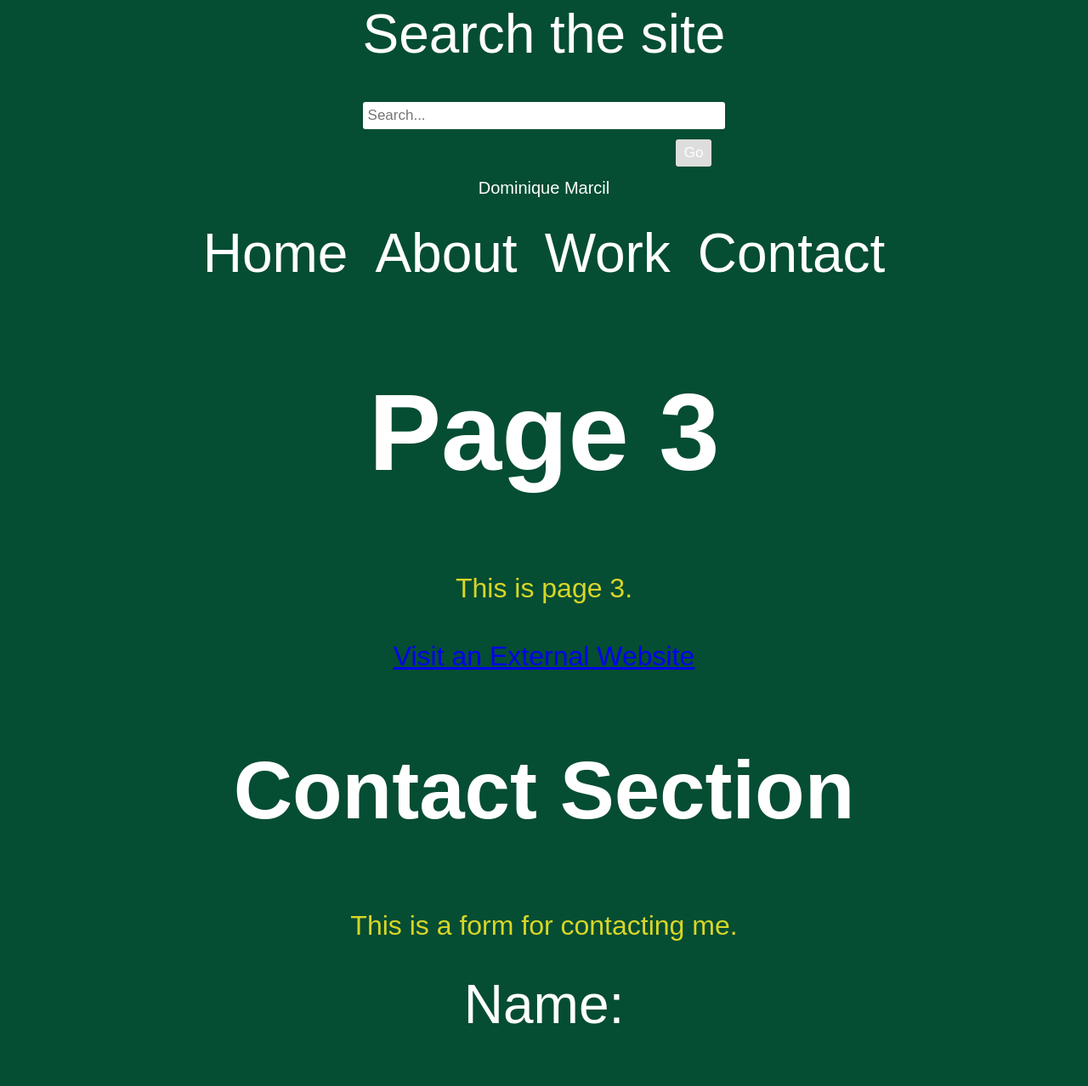
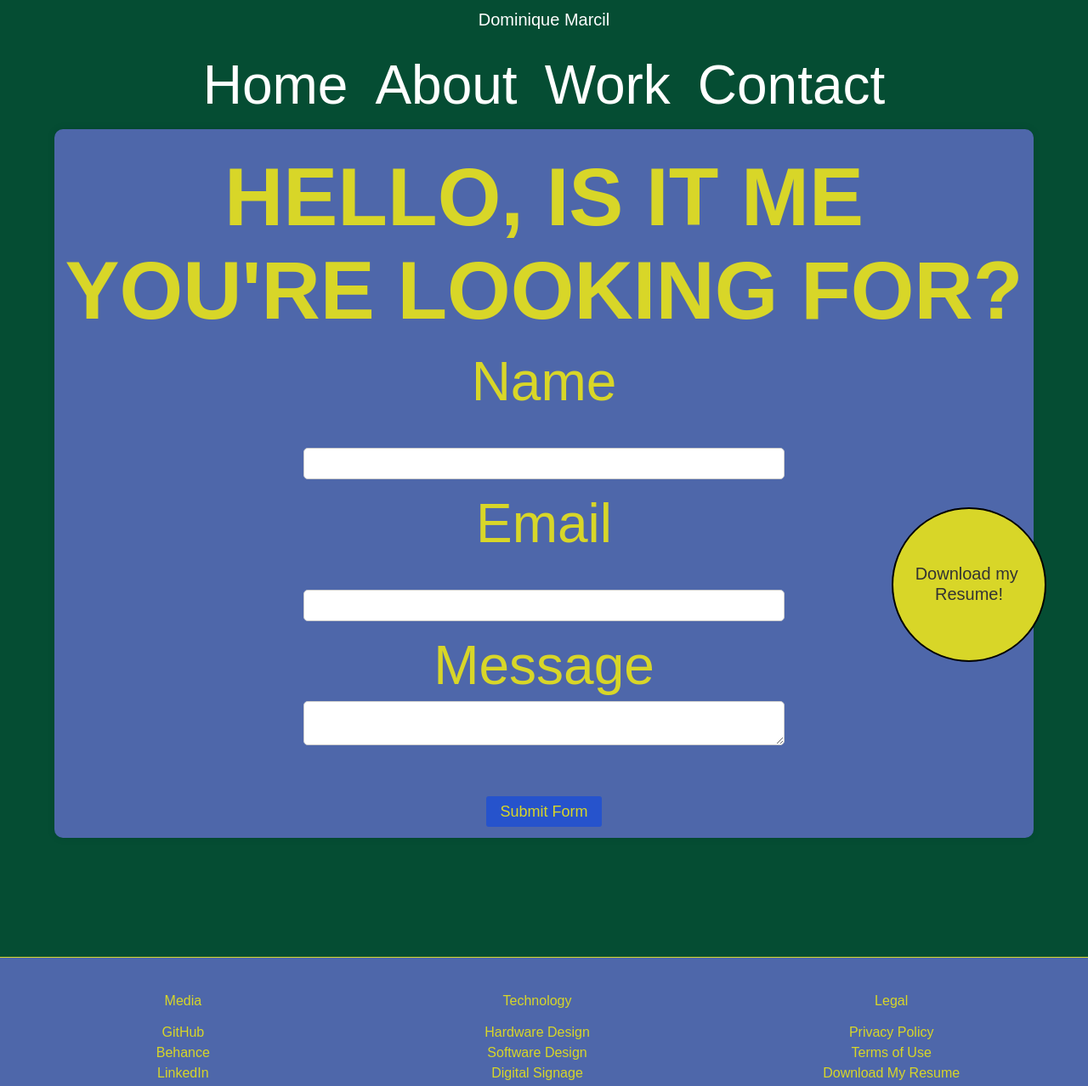
Before and after one commit to DominiqueMarcil/Dominique-Marcil-CMPS-266, a website: page contact.html in a window 1280 px wide. Shown: the part 2-1280 px from the top of the page at 85% size. Drawn offline with nearby package versions, Linux system fonts and the light colour scheme.

Commit message:
contact page edit

```diff
--- a/contact.html
+++ b/contact.html
@@ -18,39 +18,55 @@
                     <li class="nav-item"><a href="work.html" class="nav-link">Work</a></li>
                     <li class="nav-item"><a href="contact.html" class="nav-link">Contact</a></li>
                 </ul>
-                <div class="search-container">
-                    <label for="site-search" class="visually-hidden">Search the site</label>
-                    <input type="search" id="site-search" class="search-input" placeholder="Search..." aria-label="Search">
-                    <button class="search-button">Go</button>
-                </div>
             </div>
         </nav>
     </header>
     <main>
-        <h1>Page 3</h1>
-        <p>This is page 3.</p>
-        <p><a href="https://www.externalwebsite.com" target="_blank" rel="noopener noreferrer">Visit an External Website</a></p>
-        <section id="content">
-            <h2>Contact Section</h2>
-            <p>This is a form for contacting me.</p>
-            <form action="mailto:dominiquemarcill@gmail.com" method="post" enctype="text/plain">
-                <label for="name">Name:</label><br>
-                <input type="text" id="name" name="name"><br>
-                <label for="email">E-mail:</label><br>
-                <input type="email" id="email" name="mail"><br>
-                <label for="comment">Comment:</label><br>
-                <textarea id="comment" name="comment" rows="4" cols="50"></textarea><br><br>
-                <input type="submit" value="Send">
-                <input type="reset" value="Reset">
-            </form>
-        </section>
+        <form action="https://api.web3forms.com/submit" method="POST">
+            <input type="hidden" name="access_key" value="54c80ad3-1da9-4be7-9452-ff13bbe5957d">
+            <div class="container2">
+            <h6>Hello, is it me you're looking for?</h6>
+            <div class="form-group2">
+            <label class="textfield2">Name</label>
+            <input type="text" name="name" required>
+            </div>
+            <div class="form-group2">
+            <label class="textfield2">Email</label>
+            <input type="email" name="email" required>
+            </div>
+            <div class="form-group2">
+            <label class="textfield2">Message</label>
+            <textarea name="message" required></textarea>
+            </div>
+            <input type="checkbox" name="botcheck" class="hidden" style="display: none;">
+
+            <!-- Custom Confirmation / Success Page -->
+            <!-- <input type="hidden" name="redirect" value="https://mywebsite.com/thanks.html"> -->
+
+            <button2 type="submit">Submit Form</button2>
+            </div>
+        </form>
+        <a href="images/Dominique Marcil Resume.pdf" download="Dominique Marcil.pdf">
+            <svg width="200" height="200" xmlns="http://www.w3.org/2000/svg">
+                <!-- Circle -->
+                <circle class="circle" cx="100" cy="100" r="90"/>
+
+                <!-- Text -->
+                <text class="circle-text" x="50%" y="35%" text-anchor="middle" fill="white">
+                    <tspan x="50%" dy="1.2em">Download my</tspan>
+                    <tspan x="50%" dy="1.2em">Resume!</tspan>
+                </text>
+            </svg>
+        </a>
+
     </main>
+    <div class="filler"></div>
 
     <footer class="footer">
         <div class="footer__addr">
           <!-- <h1 class="footer__logo">Dominique Marcil</h1> -->
           <ul class="footer__nav">
-          <form action="https://api.web3forms.com/submit" method="POST">
+          <!-- <form action="https://api.web3forms.com/submit" method="POST">
             <input type="hidden" name="access_key" value="54c80ad3-1da9-4be7-9452-ff13bbe5957d">
             <div class="container">
             <h5>Contact Us</h5>
@@ -66,14 +82,14 @@
             <label class="textfield">Message</label>
             <textarea name="message" required></textarea>
             </div>
-            <input type="checkbox" name="botcheck" class="hidden" style="display: none;">
+            <input type="checkbox" name="botcheck" class="hidden" style="display: none;"> -->
 
             <!-- Custom Confirmation / Success Page -->
             <!-- <input type="hidden" name="redirect" value="https://mywebsite.com/thanks.html"> -->
 
-            <button type="submit">Submit Form</button>
+            <!-- <button type="submit">Submit Form</button>
             </div>
-        </form>
+        </form> -->
 
           <li class="nav__item">
             <h2 class="nav__title">Media</h2>
--- a/css/contact.css
+++ b/css/contact.css
@@ -0,0 +1,98 @@
+body {
+    overflow-x: hidden;
+}
+
+.container2 {
+    background: var(--lines);
+    padding: 10px;
+    box-shadow: 0 0 10px rgba(0, 0, 0, 0.1);
+    border-radius: 10px;
+    margin: 1px auto; /* Center the element horizontally */
+    width: 90%;
+}
+
+h6 {
+    font-size: 1.5em; /* Increase the font size */
+    text-align: center; /* Center the text */
+    color: var(--accent); /* Change the text color to a darker gray */
+    text-transform: uppercase;
+    margin-bottom: 15px;
+    margin-top: 15px;
+}
+
+
+label2 {
+    display: block;
+    /* margin-top: 5px; */
+    /* margin-bottom: 5px; */
+}
+
+input, textarea {
+    width: 100%;
+    padding: 8px;
+    border: 1px solid #ccc;
+    border-radius: 3px;
+}
+
+.textfield2 {
+    color: var(--accent); /* Change the text color to a darker gray */
+  }
+
+  .form-group2 input, .form-group2 textarea {
+    width: 50%; /* Make the fillable area smaller */
+    padding: 10px; /* Add some padding for better usability */
+    border: 1px solid #ccc; /* Add a light gray border */
+    border-radius: 5px; /* Add a subtle border radius */
+    margin-bottom: 10px; /* Add some space between the form fields */
+  }
+
+button2 {
+    padding: 8px 16px; /* Reduced padding */
+    background: rgb(38, 83, 204); /* Change the background color */
+    border: none;
+    color: var(--accent);
+    border-radius: 3px;
+    cursor: pointer;
+    font-size: large;
+}
+
+button2:hover {
+    background: rgb(27, 58, 145);
+    border-radius: 100%;
+}
+
+#status {
+    margin-top: 10px; /* Reduced margin */
+    color: red;
+}
+
+
+svg {
+    position: fixed;
+    bottom: 0;
+    right: 0;
+    z-index: 1; /* Set a higher value to move it to the top */
+    transform: translate(-20%, -5%); /* Move SVG to adjust its position */
+}
+
+
+/* Circle Styles */
+.circle {
+    fill: var(--accent);
+    stroke: #000;
+    stroke-width: 2;
+}
+
+/* Text Styles */
+.circle-text {
+    font-size: 20px;
+    fill: #333;
+    text-anchor: middle;
+}
+
+.filler {
+    margin: 20px; /* Adds space around the div */
+    padding: 10px; /* Adds space inside the div */
+    height: 100px; /* Sets the height of the div */
+    width: 100%; /* Sets the width of the div to fill its container */
+}
--- a/css/styles.css
+++ b/css/styles.css
@@ -3,6 +3,10 @@
 @import "contact.css";
 @import "work.css";
 
+
+* {
+  scroll-behavior: smooth;
+}
 :root {
     --lines: #4e67aa;
     --text: #ffffff;
@@ -389,6 +393,7 @@ img {
 /* Footer */
 footer {
     font-size: 16px; /* Adjusted font size */
+
 }
 
 .footer {
@@ -398,6 +403,7 @@ footer {
     background-color: var(--lines);
     border-top: 1px solid var(--accent);
     padding: 7px; /* Reduced padding */
+    z-index: 2;
 }
 
 .footer > * {
```
Also changed, not shown: index.html (+1 -14 lines).
